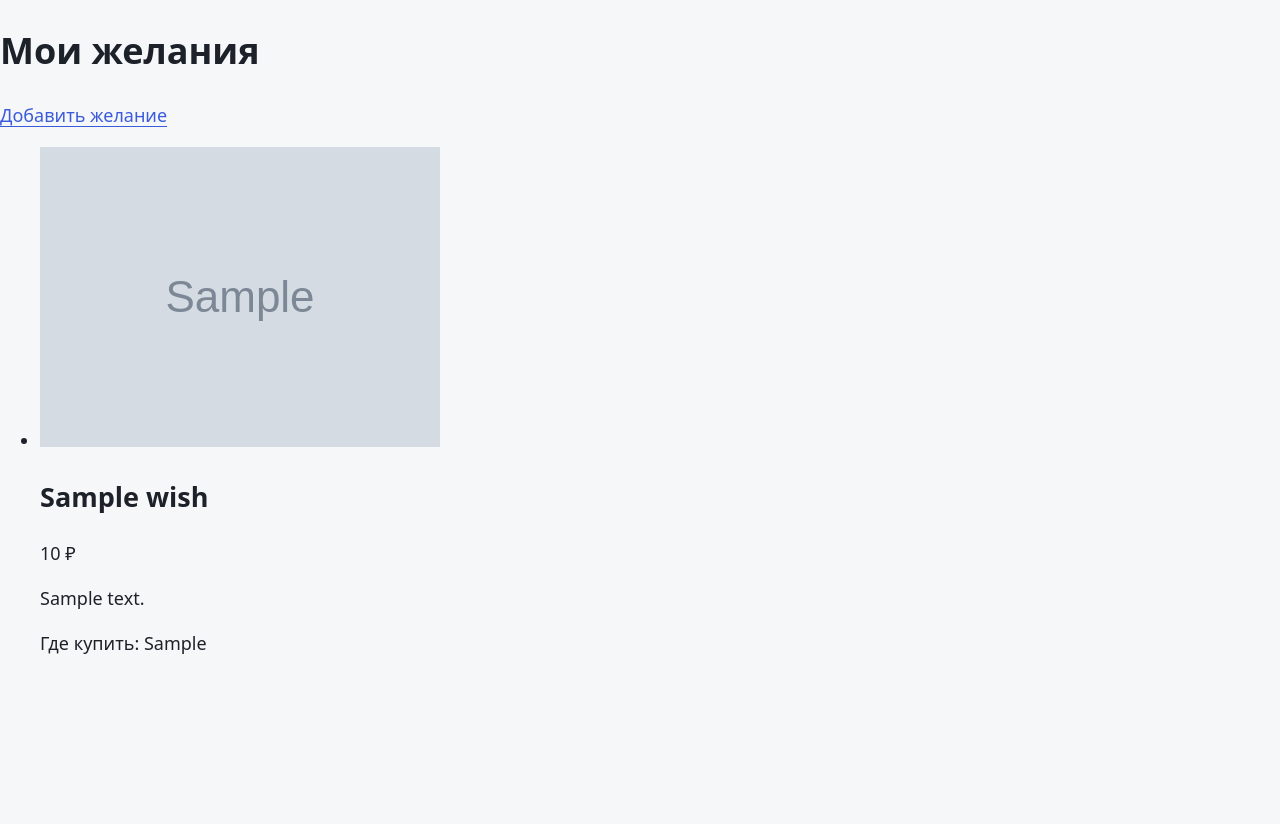
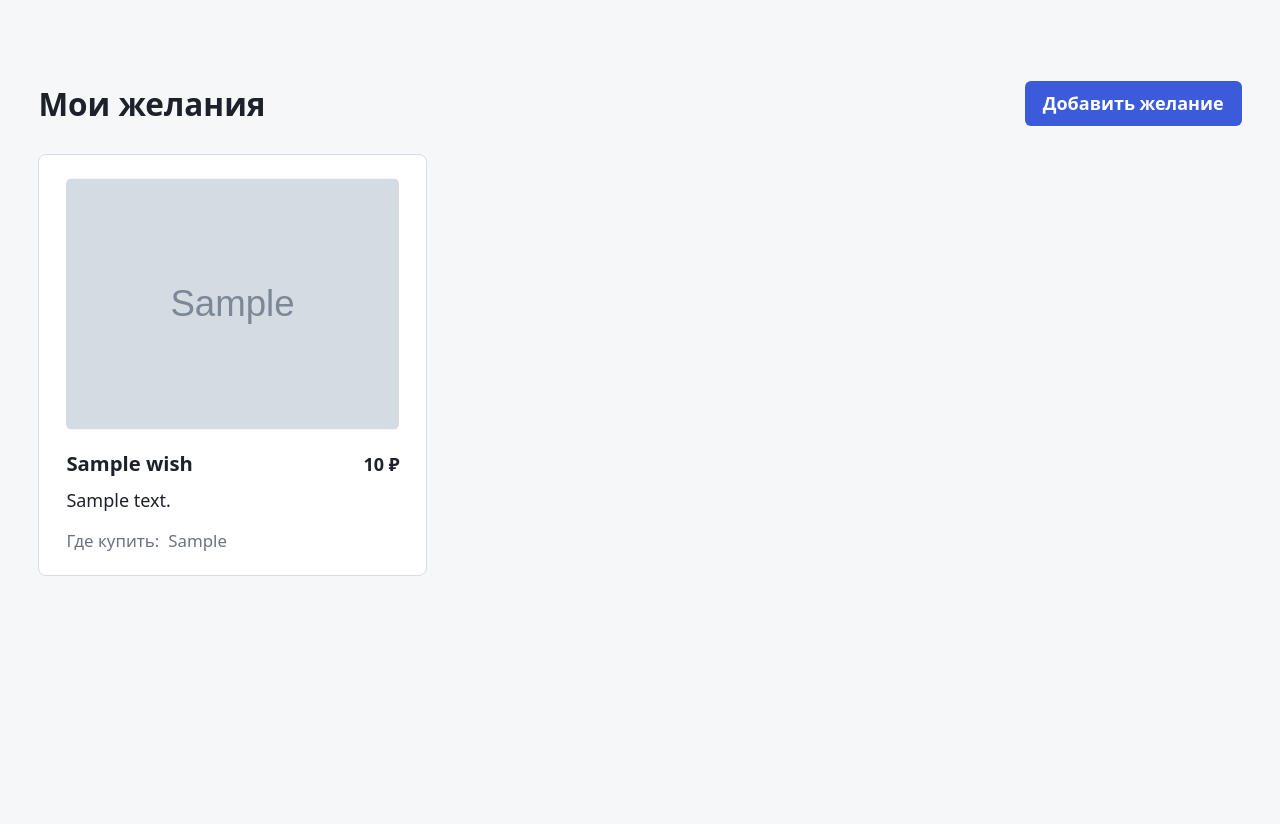
Before and after one commit to nontypeable/wish-list, a Django app: template templates/wishes/wish_list.html in a window 1280 px wide. After the commit the page ends 576 px from the top, so only its background shows below. Run offline with Django 5.2, Linux system fonts and the light colour scheme; the template is opened without the code that fills it: most values are stand-ins (such as "Sample title", 1, 10 or a date in 2020); grey boxes marked "Sample" are stand-in pictures.

Commit message:
feat(static): update static files

```diff
--- /dev/null
+++ b/static/css/wishes.css
@@ -0,0 +1,336 @@
+.wishes {
+    max-width: 40rem;
+    margin: 0 auto;
+    padding: clamp(3rem, 10vh, 6rem) 1rem 3rem;
+}
+
+.wishes--narrow {
+    max-width: 28rem;
+}
+
+.wishes--wide {
+    max-width: 90rem;
+    padding-inline: clamp(1rem, 3vw, 3rem);
+}
+
+.wishes__header {
+    display: flex;
+    flex-wrap: wrap;
+    align-items: center;
+    justify-content: space-between;
+    gap: 1rem;
+    margin-bottom: 1.5rem;
+}
+
+.wishes__title {
+    margin: 0;
+    font-size: 1.75rem;
+    font-weight: 600;
+}
+
+.wishes--narrow .wishes__title {
+    margin-bottom: 1.5rem;
+    text-align: center;
+}
+
+/* Кнопка и ссылка-кнопка выглядят одинаково */
+.wishes__button {
+    display: inline-block;
+    padding: 0.5rem 1rem;
+    font: inherit;
+    font-weight: 600;
+    color: #fff;
+    text-align: center;
+    text-decoration: none;
+    background: var(--accent);
+    border: 0;
+    border-radius: 6px;
+    cursor: pointer;
+}
+
+.wishes__button:hover {
+    color: #fff;
+    background: var(--accent-hover);
+}
+
+.wishes__list {
+    column-width: 18rem;
+    column-gap: 1rem;
+    margin: 0;
+    padding: 0;
+    list-style: none;
+}
+
+.wish {
+    break-inside: avoid;
+    min-width: 0;
+    margin-bottom: 1rem;
+    padding: 1.25rem 1.5rem;
+    background: var(--surface);
+    border: 1px solid var(--border);
+    border-radius: var(--radius);
+}
+
+.wish__image {
+    display: block;
+    width: 100%;
+    height: 14rem;
+    margin-bottom: 1rem;
+    object-fit: contain;
+    background: var(--bg);
+    border-radius: 6px;
+}
+
+.wish__head {
+    display: flex;
+    flex-wrap: wrap;
+    align-items: baseline;
+    justify-content: space-between;
+    gap: 0.375rem 1rem;
+}
+
+.wish__name {
+    margin: 0;
+    font-size: 1.125rem;
+    font-weight: 600;
+    overflow-wrap: anywhere;
+}
+
+.wish__price {
+    flex-shrink: 0;
+    font-weight: 600;
+}
+
+.wish__text {
+    margin: 0.5rem 0 0;
+    overflow-wrap: anywhere;
+}
+
+.wish__store {
+    margin: 0.75rem 0 0;
+    font-size: 0.9375rem;
+    color: var(--text-muted);
+    overflow-wrap: anywhere;
+}
+
+.wish__store-label {
+    margin-right: 0.25rem;
+}
+
+.wishes__empty {
+    padding: 2.5rem 1.5rem;
+    text-align: center;
+    color: var(--text-muted);
+    background: var(--surface);
+    border: 1px solid var(--border);
+    border-radius: var(--radius);
+}
+
+.wishes__empty p {
+    margin: 0 0 1.25rem;
+}
+
+/* Форма создания */
+.wish-form {
+    display: grid;
+    gap: 1rem;
+    padding: 2rem;
+    background: var(--surface);
+    border: 1px solid var(--border);
+    border-radius: var(--radius);
+}
+
+.wish-form .wishes__button {
+    margin-top: 0.5rem;
+}
+
+.wish-form .field {
+    min-width: 0;
+}
+
+.wish-form input[type="file"] {
+    padding: 0.375rem;
+    font-size: 0.875rem;
+    color: var(--text-muted);
+    cursor: pointer;
+}
+
+.wish-form input[type="file"]::file-selector-button {
+    margin-right: 0.75rem;
+    padding: 0.5rem 0.75rem;
+    font: inherit;
+    font-weight: 600;
+    color: #fff;
+    background: var(--accent);
+    border: 0;
+    border-radius: 4px;
+    cursor: pointer;
+}
+
+.wish-form input[type="file"]::file-selector-button:hover {
+    background: var(--accent-hover);
+}
+
+.wishes__back {
+    margin: 1.25rem 0 0;
+    text-align: center;
+    font-size: 0.9375rem;
+}
+
+.image-upload {
+    padding: 0.75rem;
+    background: var(--bg);
+    border: 1px dashed var(--border);
+    border-radius: var(--radius);
+}
+
+.image-upload--dragging {
+    background: rgb(59 91 219 / 0.08);
+    border-color: var(--accent);
+    box-shadow: 0 0 0 3px rgb(59 91 219 / 0.2);
+}
+
+.image-upload__file-control {
+    position: relative;
+    display: flex;
+    align-items: center;
+    padding: 0.375rem;
+    font-size: 0.875rem;
+    background: var(--surface);
+    border: 1px solid var(--border);
+    border-radius: 6px;
+}
+
+.image-upload__file-control input[type="file"] {
+    position: absolute;
+    inset: 0;
+    height: 100%;
+    padding: 0;
+    opacity: 0;
+}
+
+.image-upload__file-control:focus-within {
+    border-color: var(--accent);
+    box-shadow: 0 0 0 3px rgb(59 91 219 / 0.2);
+}
+
+.field--invalid .image-upload__file-control {
+    border-color: var(--error);
+}
+
+.image-upload__pick {
+    flex-shrink: 0;
+    padding: 0.5rem 0.75rem;
+    font-weight: 600;
+    color: #fff;
+    background: var(--accent);
+    border-radius: 4px;
+}
+
+.image-upload__file-control:hover .image-upload__pick {
+    background: var(--accent-hover);
+}
+
+.image-upload__filename {
+    flex: 1;
+    min-width: 0;
+    padding-inline: 0.5rem;
+    overflow: hidden;
+    color: var(--text-muted);
+    text-align: center;
+    text-overflow: ellipsis;
+    white-space: nowrap;
+}
+
+.image-upload__hint {
+    margin: 0 0 0.75rem;
+    font-size: 0.8125rem;
+    color: var(--text-muted);
+    text-align: center;
+}
+
+.image-upload__title {
+    display: block;
+    margin-bottom: 0.5rem;
+    font-size: 0.875rem;
+    font-weight: 600;
+    color: var(--text);
+}
+
+.image-upload__paste {
+    display: flex;
+    flex-wrap: wrap;
+    align-items: center;
+    justify-content: center;
+    gap: 0.375rem;
+}
+
+.image-upload__paste kbd {
+    padding: 0.125rem 0.375rem;
+    font-family: var(--font);
+    font-size: 0.75rem;
+    white-space: nowrap;
+    color: var(--text);
+    background: var(--surface);
+    border: 1px solid var(--border);
+    border-bottom-width: 2px;
+    border-radius: 4px;
+}
+
+.image-upload__alternative {
+    margin: 0.5rem 0 0;
+    font-size: 0.75rem;
+}
+
+.image-upload__preview {
+    display: block;
+    width: 100%;
+    max-height: 12rem;
+    margin-top: 0.75rem;
+    object-fit: contain;
+    border-radius: 6px;
+}
+
+.image-upload__remove {
+    display: block;
+    margin: 0.5rem auto 0;
+    padding: 0.25rem 0;
+    font: inherit;
+    font-size: 0.8125rem;
+    color: var(--accent);
+    background: none;
+    border: 0;
+    text-decoration: underline;
+    text-underline-offset: 0.2em;
+    cursor: pointer;
+}
+
+.image-upload__status {
+    margin: 0.5rem 0 0;
+    font-size: 0.8125rem;
+    color: var(--text-muted);
+    overflow-wrap: anywhere;
+}
+
+.image-upload__status:empty,
+.image-upload [hidden] {
+    display: none;
+}
+
+@media (max-width: 30rem) {
+    .wishes {
+        padding-top: 1.5rem;
+    }
+
+    .wishes__header .wishes__button {
+        width: 100%;
+    }
+
+    .wish {
+        padding: 1rem;
+    }
+
+    .wish-form {
+        padding: 1.25rem;
+    }
+}
```
Also changed, not shown: static/css/auth.css (+11 -3 lines), static/js/wish-image-upload.js (added, +106 -0 lines).
